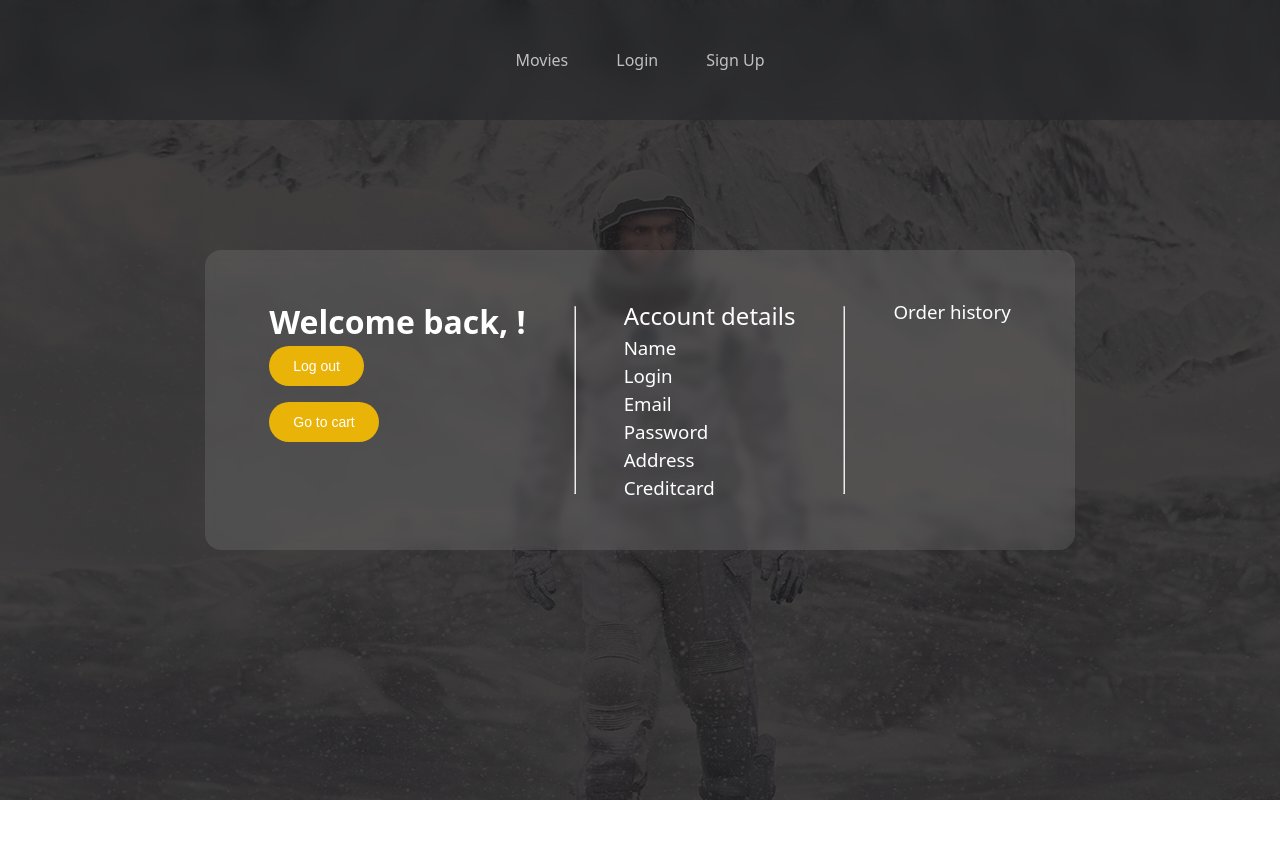
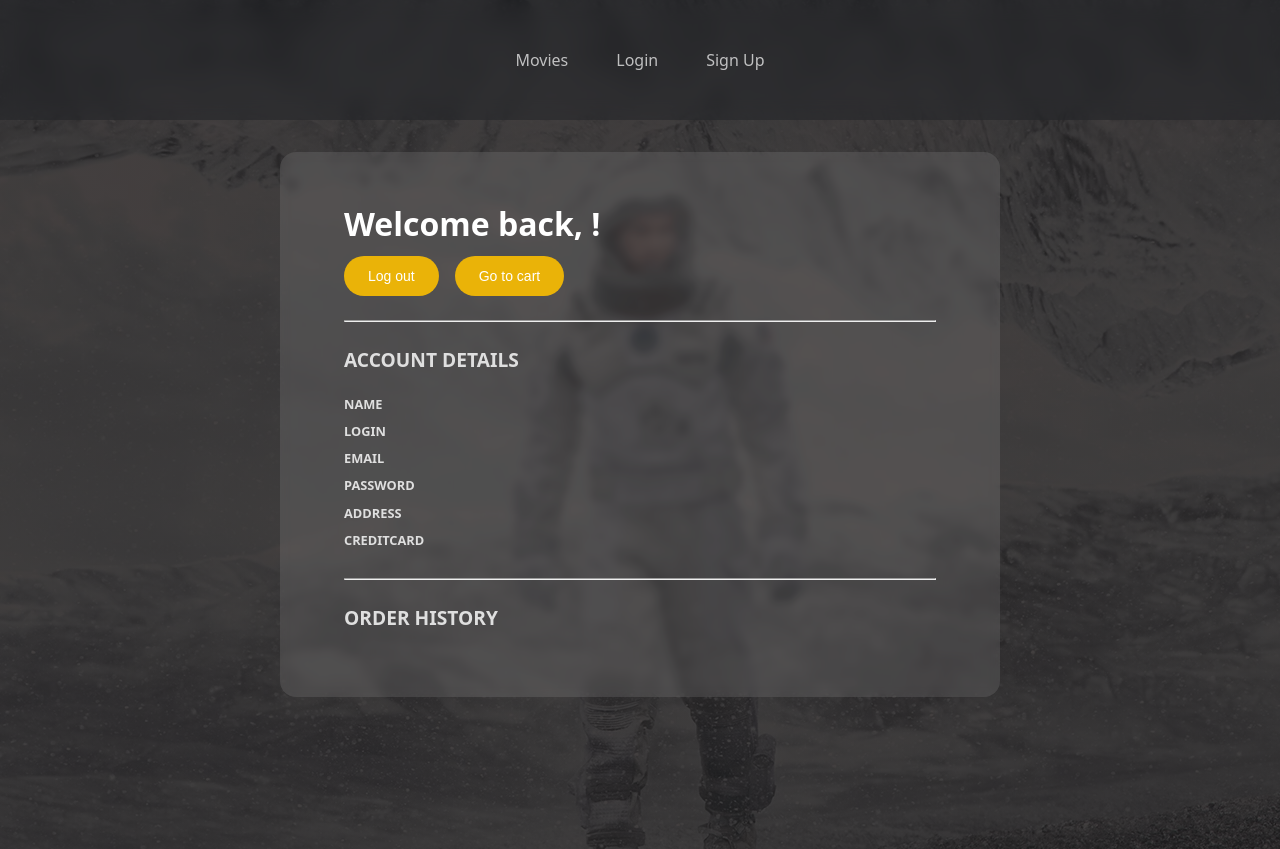
Before and after one commit to skrypt-nl/assignment-3-api, a website: page www/account.html in a window 1280 px wide. Before the commit the page ends 800 px from the top, so only its background shows below. Drawn offline with Linux system fonts and the light colour scheme; no server answers.

Commit message:
account fixes

```diff
--- a/www/assets/scripts/account.js
+++ b/www/assets/scripts/account.js
@@ -52,25 +52,27 @@ const displayUser = async () => {
       idHeading.textContent = 'Order #' + hist.ticketId;
       metaDiv.appendChild(idHeading);
 
+      const titleHeading = document.createElement('h5');
+      titleHeading.classList.add('hs-meta__data');
+      titleHeading.textContent = 'Movie: ' + hist.title;
+      metaDiv.appendChild(titleHeading);
+
+      const dateHeading = document.createElement('h5');
+      dateHeading.classList.add('hs-meta__data');
+      dateHeading.textContent = 'Movie date: ' + hist.movie_date;
+      metaDiv.appendChild(dateHeading);
+
       const amountHeading = document.createElement('h5');
       amountHeading.classList.add('hs-meta__data');
-      amountHeading.textContent = 'Amount: ' + hist.amount;
+      amountHeading.textContent = `Tickets: ${hist.amount}x`;
       metaDiv.appendChild(amountHeading);
 
       const purchaseHeading = document.createElement('h5');
       purchaseHeading.classList.add('hs-meta__data');
-      purchaseHeading.textContent = 'Purchase Date: ' + hist.purchased_on;
+      purchaseHeading.textContent = 'Order date: ' + hist.purchased_on;
       metaDiv.appendChild(purchaseHeading);
 
-      const dateHeading = document.createElement('h5');
-      dateHeading.classList.add('hs-meta__data');
-      dateHeading.textContent = 'Movie Date: ' + hist.movie_date;
-      metaDiv.appendChild(dateHeading);
 
-      const titleHeading = document.createElement('h5');
-      titleHeading.classList.add('hs-meta__data');
-      titleHeading.textContent = 'Movie: ' + hist.title;
-      metaDiv.appendChild(titleHeading);
 
       parentElement.appendChild(metaDiv);
   }
--- a/www/assets/styles/account.css
+++ b/www/assets/styles/account.css
@@ -20,8 +20,11 @@
 
 .acc-card {
     display: flex;
-    flex-direction: row;
-    gap: 3rem;
+    flex-direction: column;
+
+    justify-content: stretch;
+
+    gap: 1rem;
     margin-left: auto;
     margin-right: auto;
     background: rgba(255,255,255, 0.1);
@@ -30,8 +33,31 @@
     border-radius: 16px;
     padding: 3rem 4rem;
 
-    width: auto;
-    max-width: 900px;
+    width: 100%;
+    max-width: 720px;
+}
+
+.acc-card__header {
+    display: flex;
+    flex-direction: column;
+
+    gap: 0.5rem;
+}
+
+.acc-card__details {
+    display: flex;
+    flex-direction: column;
+    gap: 1rem;
+}
+
+.acc-card__details-grid {
+    display: grid;
+    grid-template-columns: minmax(0, 1fr) minmax(0, 2fr);
+}
+
+.acc-card__details-grid > * {
+    padding: 0.25rem 0;
+    align-self: center;
 }
 
 .acc-card__title {
@@ -43,26 +69,41 @@
     color: #eab308;
 }
 
-.acc-card__sub-title {
-    font-size: 1rem;
-    font-weight: 300;
+.acc-card__subtitle {
+    font-size: 1.2rem;
+    font-weight: 600;
     color: #dfdfdf;
+
+    text-transform: uppercase;
+}
+
+.acc-card__grid-label {
+    font-size: .8rem;
+    font-weight: 600;
+    color: #dfdfdf;
+
+    text-transform: uppercase;
 }
 
 .acc-card hr {
-    margin-left: 0%;
-    max-width: 100%;
+    width: 100%;
 }
 
-.account-buttons {
+.acc-card__orders {
     display: flex;
     flex-direction: column;
     gap: 1rem;
 }
 
+.account-buttons {
+    display: flex;
+    flex-direction: row;
+    gap: 1rem;
+}
 
 .history-group__list {
-    display: flex;;
+    display: flex;
+    flex-direction: column;
     gap: 2rem;
 }
 
```
